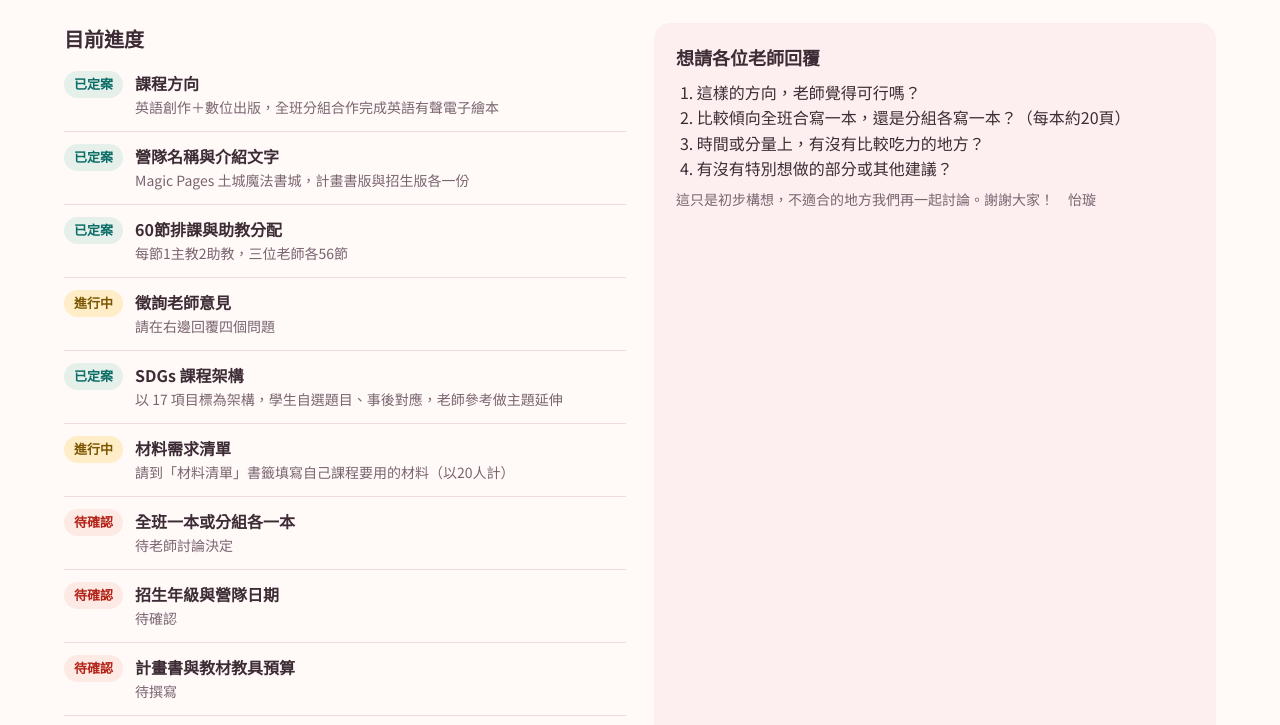
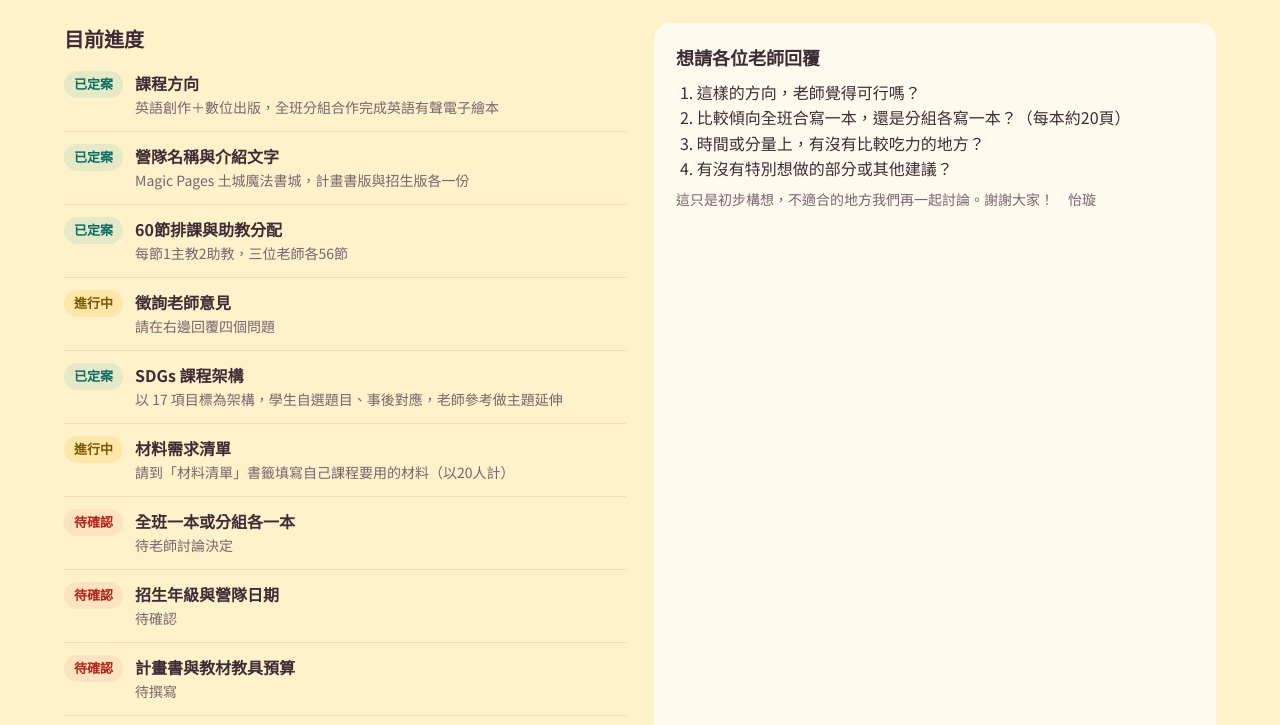
Before and after one commit to imacipadtw-lang/teacherteacher, a plain HTML site: page summer-magic-pages/index.html in a window 1280 px wide. Shown: the part 650-1375 px from the top of the page. Drawn offline with Linux system fonts and the light colour scheme.

Commit message:
Use warm yellow background on teacher hub
Co-Authored-By: Claude Opus 5.5 <noreply@anthropic.com>
Claude-Session: https://claude.ai/code/session_01Y1Z5KLPvnYfpPS4LgmfES1

```diff
--- a/summer-magic-pages/index.html
+++ b/summer-magic-pages/index.html
@@ -14,7 +14,7 @@
    COLOUR blush-rose cover, warm white pages, coral, butter, mint and lilac as teacher inks
    TYPE Baloo 2 for Latin display, Noto Sans TC for everything Chinese
    LAYOUT cover band with book at right, bookmark tabs under it, one section at a time; phone stacks */
-:root{color-scheme:light dark;--bg:light-dark(#fffaf8,#1e1519);--ink:light-dark(#3d2c35,#fbeef2);--mut:light-dark(#7a6470,#c9b3bd);--cov:light-dark(#f8cfd3,#4a2e3b);--covink:light-dark(#3d2c35,#fff3f5);--pg:light-dark(#fdeff0,#2a1d23);--line:light-dark(#f1dbe0,#47323c);--acc:light-dark(#b5476a,#f3a6bd);--co:#f29e8e;--sun:#ffd36e;--tl:#7cc9b3;--cb:#b8a2e0}
+:root{color-scheme:light dark;--bg:light-dark(#fff1c9,#1e1519);--ink:light-dark(#3d2c35,#fbeef2);--mut:light-dark(#7a6470,#c9b3bd);--cov:light-dark(#f8cfd3,#4a2e3b);--covink:light-dark(#3d2c35,#fff3f5);--pg:light-dark(#fffaee,#2a1d23);--line:light-dark(#f0deb0,#47323c);--acc:light-dark(#b5476a,#f3a6bd);--co:#f29e8e;--sun:#ffd36e;--tl:#7cc9b3;--cb:#b8a2e0}
 :root[data-theme=light]{color-scheme:light}:root[data-theme=dark]{color-scheme:dark}
 *{box-sizing:border-box;min-width:0}
 html{scroll-padding-top:80px}
```
